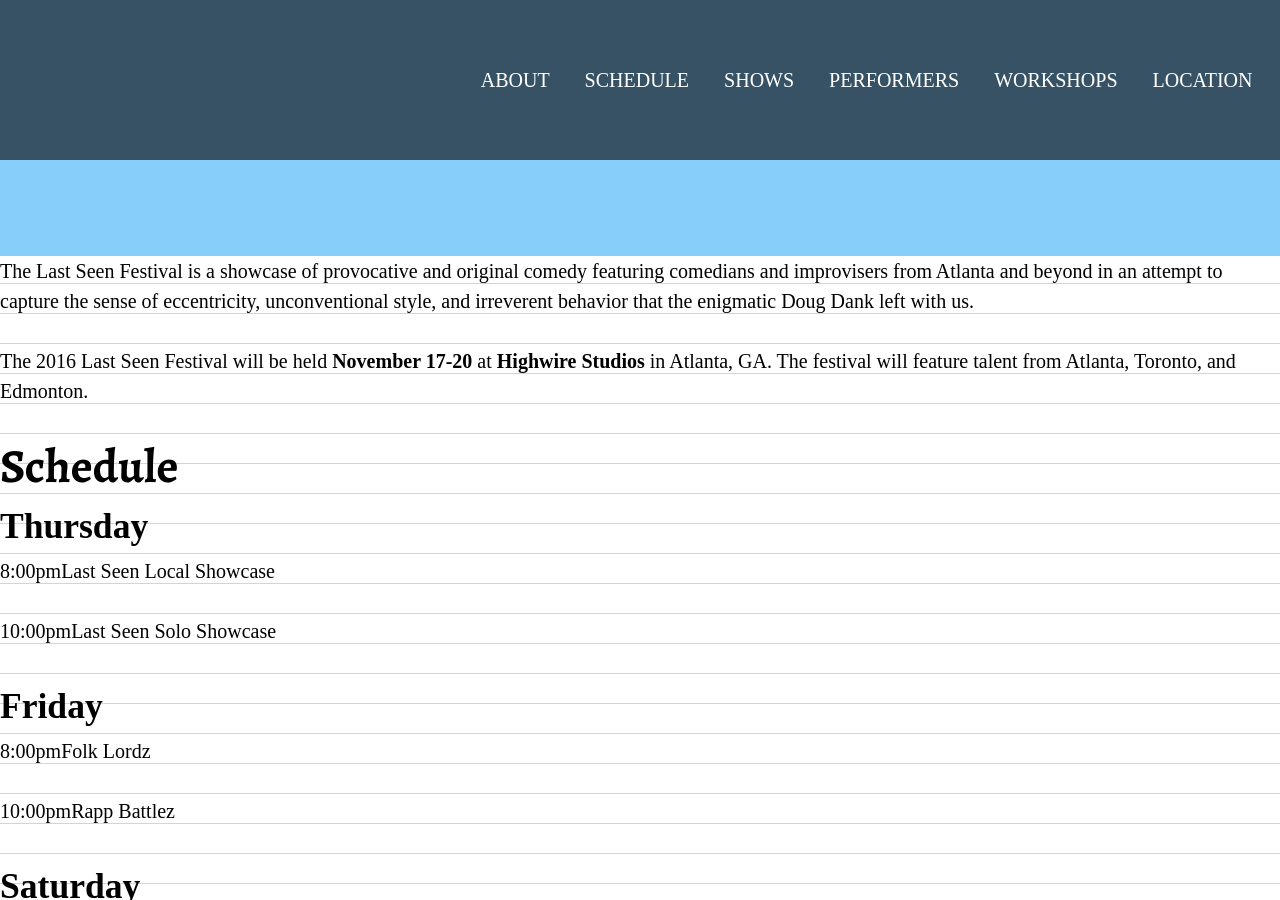
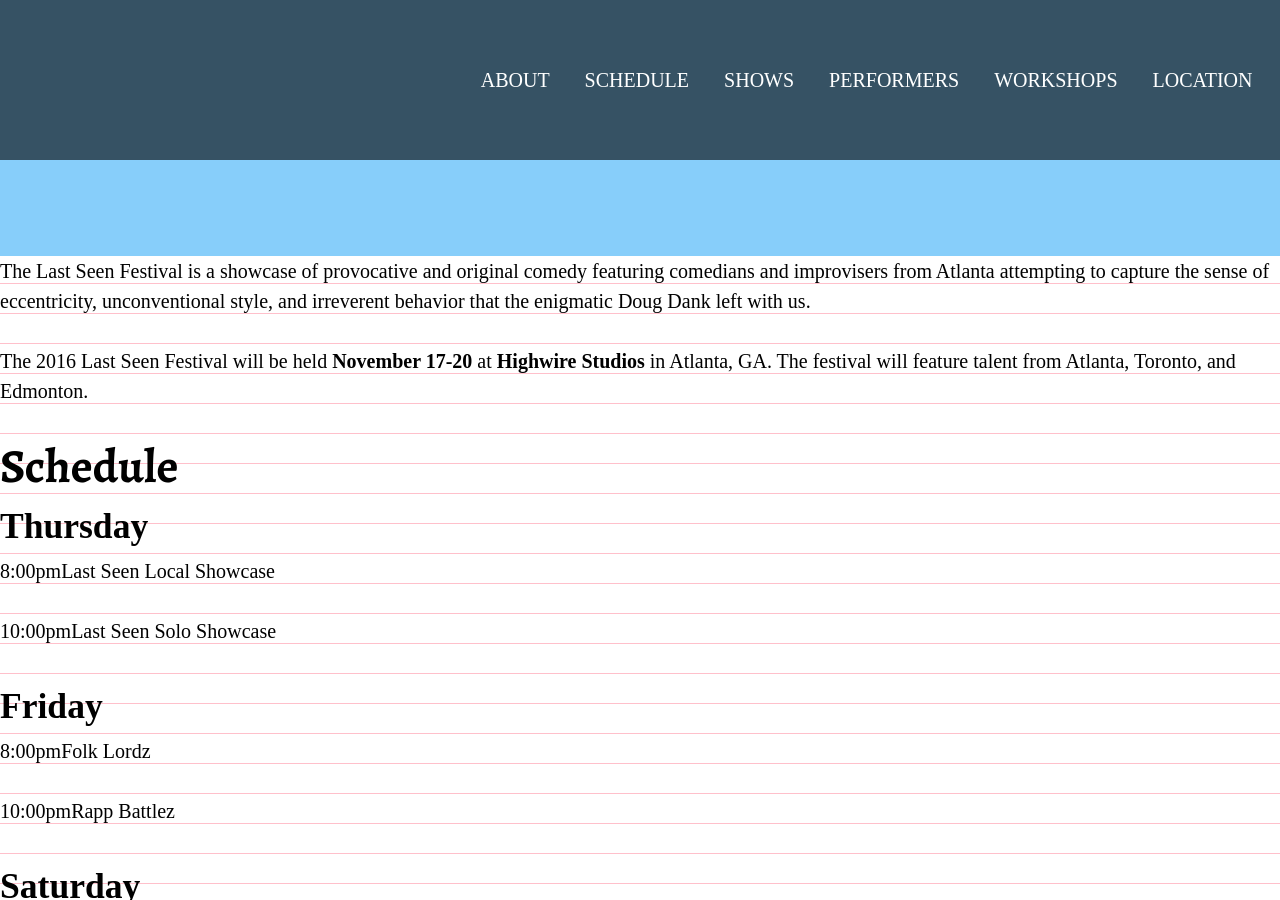
Before and after one commit to babycourageous/thelastseenfestival.com, a Jekyll site: the page built from index.html, in a window 1280 px wide and 900 px high, scrolled down 557 px. Built offline with Jekyll 4.4.1, drawn with Linux system fonts in a browser that asks for light colours; some web fonts are replaced.

Commit message:
Update about blurb

```diff
--- a/_data/info.yml
+++ b/_data/info.yml
@@ -1,4 +1,4 @@
 about: |
-  The Last Seen Festival is a showcase of provocative and original comedy featuring comedians and improvisers from Atlanta and beyond in an attempt to capture the sense of eccentricity, unconventional style, and irreverent behavior that the enigmatic Doug Dank left with us.
+  The Last Seen Festival is a showcase of provocative and original comedy featuring comedians and improvisers from Atlanta attempting to capture the sense of eccentricity, unconventional style, and irreverent behavior that the enigmatic Doug Dank left with us.
 
   The 2016 Last Seen Festival will be held __November 17-20__ at __Highwire Studios__ in Atlanta, GA. The festival will feature talent from Atlanta, Toronto, and Edmonton.
```
